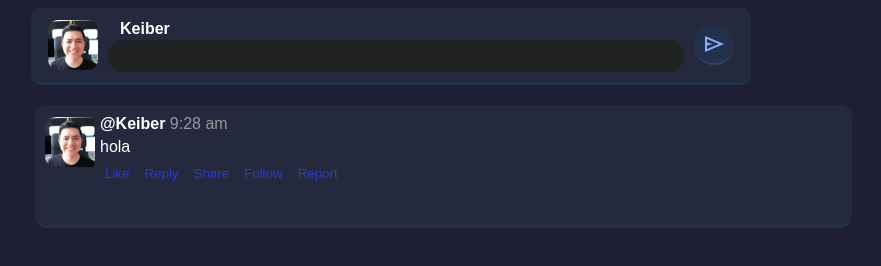
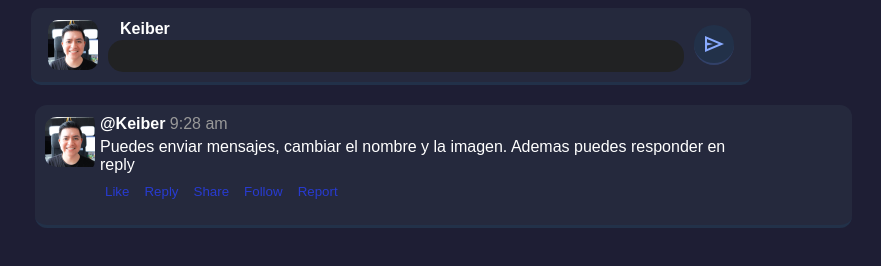
Before and after one commit to KeiberPN/Sistema-de-comentarios, a plain HTML site: page index.html in a window 1280 px wide. Shown: the whole page, without its empty margins (209-1090 px from the left). Drawn offline with nearby package versions, Linux system fonts and the light colour scheme; a web font is replaced by a local one.

Commit message:
index.html

```diff
--- a/index.html
+++ b/index.html
@@ -39,7 +39,7 @@
 	</div>
 
 
-	<div class="comment"><div class="box"><div class="comment"><div class="comment-wrapper"><div class="content"><div class="user-photo"><img src="profile1.jpeg"></div><div class="comment-info"><div class="header"><span class="username">@Keiber</span><span class="date"> 9:28 am</span></div><div class="text">hola</div><div class="actions"><button>Like</button><button onclick="responder_msg(0)">Reply</button><button>Share</button><button>Follow</button><button>Report</button></div></div></div><div class="replies"></div></div></div></div></div>
+	<div class="comment"><div class="box"><div class="comment"><div class="comment-wrapper"><div class="content"><div class="user-photo"><img src="profile1.jpeg"></div><div class="comment-info"><div class="header"><span class="username">@Keiber</span><span class="date"> 9:28 am</span></div><div class="text">Puedes enviar mensajes, cambiar el nombre y la imagen. Ademas puedes responder en reply</div><div class="actions"><button>Like</button><button onclick="responder_msg(0)">Reply</button><button>Share</button><button>Follow</button><button>Report</button></div></div></div><div class="replies"></div></div></div></div></div>
 
 
 </div>
```
